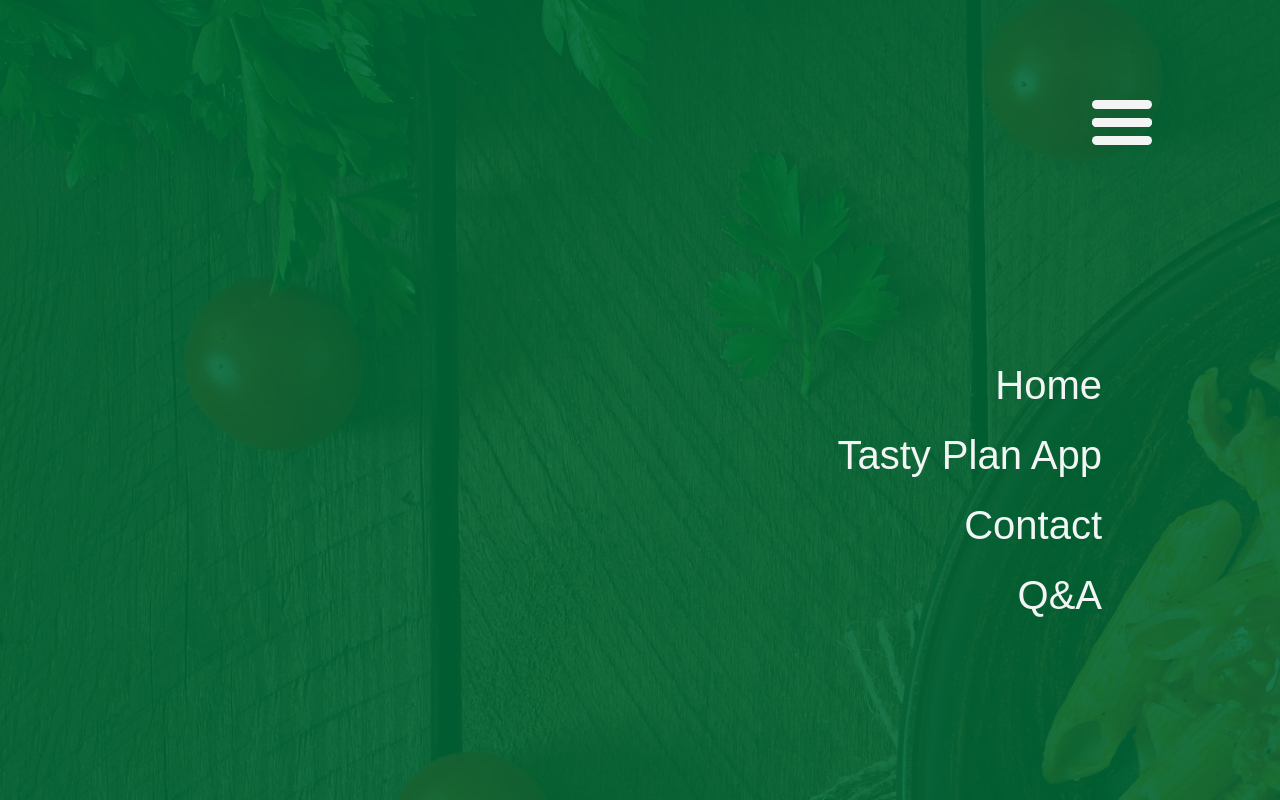
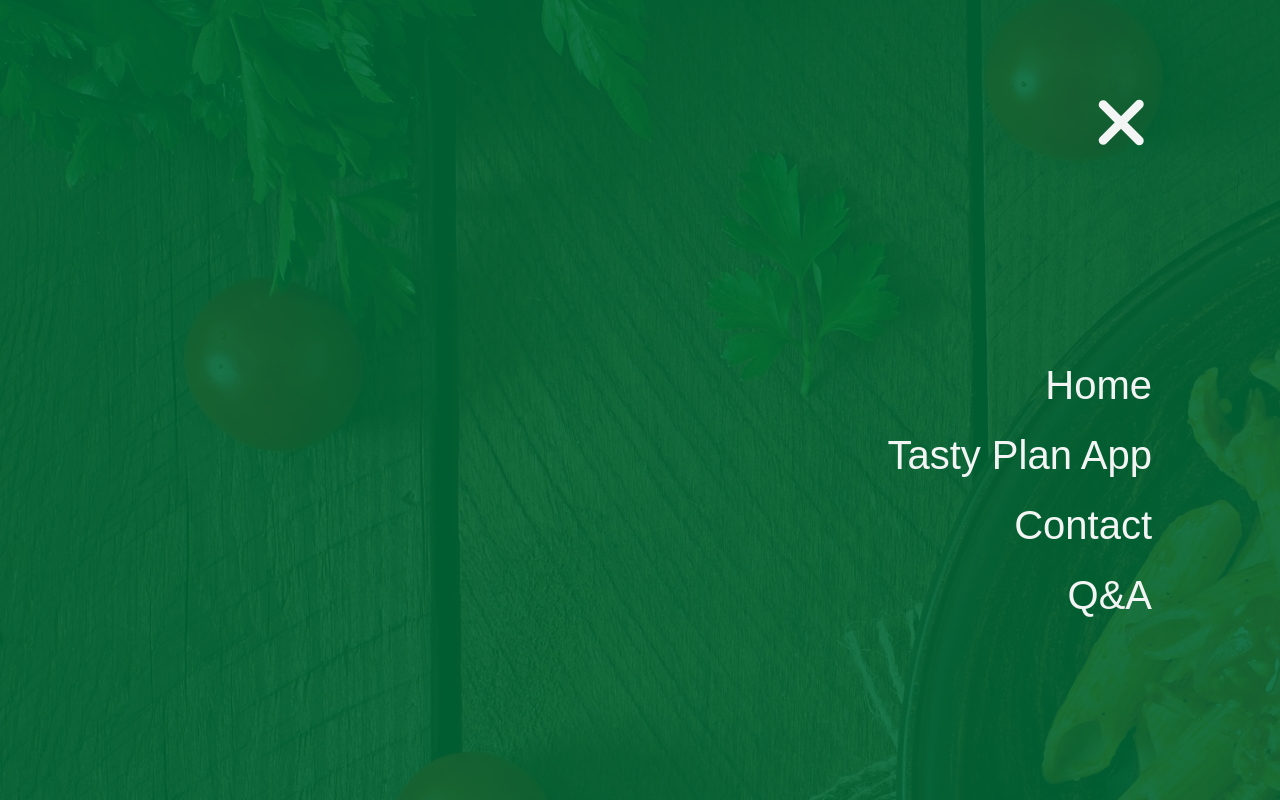
Before and after one commit to fichtnerma/Tastyplan, a Next.js app in the folder frontend/: page / in a window 1280 px wide. Both pictures are taken after a click on the button 1122 px from the left and 122 px from the top of the page. Built offline with nearby package versions, Linux system fonts and the light colour scheme.

Commit message:
FEAT: add animation to burger menu

```diff
--- a/frontend/src/components/Header/Header.module.scss
+++ b/frontend/src/components/Header/Header.module.scss
@@ -49,41 +49,39 @@
     span {
         &:nth-child(1) {
             top: 0px;
+            -webkit-transform-origin: left center;
+            -moz-transform-origin: left center;
+            -o-transform-origin: left center;
+            transform-origin: left center;
         }
         &:nth-child(2) {
             top: 18px;
         }
         &:nth-child(3) {
-            top: 18px;
-        }
-        &:nth-child(4) {
             top: 36px;
+            -webkit-transform-origin: left center;
+            -moz-transform-origin: left center;
+            -o-transform-origin: left center;
+            transform-origin: left center;
         }
     }
 }
-.navIcon.open {
+
+.open {
     span {
         &:nth-child(1) {
-            top: 18px;
-            width: 0%;
-            left: 50%;
+            transform: rotate(45deg);
+            top: -3px;
+            left: 8px;
         }
         &:nth-child(2) {
-            -webkit-transform: rotate(45deg);
-            -moz-transform: rotate(45deg);
-            -o-transform: rotate(45deg);
-            transform: rotate(45deg);
+            width: 0%;
+            opacity: 0;
         }
         &:nth-child(3) {
-            -webkit-transform: rotate(-45deg);
-            -moz-transform: rotate(-45deg);
-            -o-transform: rotate(-45deg);
             transform: rotate(-45deg);
-        }
-        &:nth-child(4) {
-            top: 18px;
-            width: 0%;
-            left: 50%;
+            top: 39px;
+            left: 8px;
         }
     }
 }
--- a/frontend/src/components/Header/Header.tsx
+++ b/frontend/src/components/Header/Header.tsx
@@ -23,14 +23,13 @@ export default function Header() {
                     <h2 className={styles.secondTitle}>Willkommen bei Tasty Plan</h2>
                 </div>
                 <div>
-                    <button onClick={() => toggleMenu()}>
-                        <div className={styles.navIcon}>
-                            <span></span>
-                            <span></span>
-                            <span></span>
-                            <span></span>
-                        </div>
-                        {/* <Image src={burgerMenu} alt="Burger Menu" width={50} height={50} priority /> */}
+                    <button
+                        className={menuOpen ? `${styles.navIcon} ${styles.open}` : styles.navIcon}
+                        onClick={() => toggleMenu()}
+                    >
+                        <span></span>
+                        <span></span>
+                        <span></span>
                     </button>
                 </div>
             </div>
--- a/frontend/src/components/Menu/Menu.module.scss
+++ b/frontend/src/components/Menu/Menu.module.scss
@@ -19,7 +19,6 @@
     width: 80%;
     margin-inline: auto;
     text-align: right;
-    padding-right: 50px;
     padding-top: 300px;
 }
 .heading {
```
